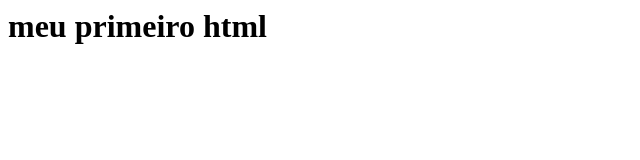
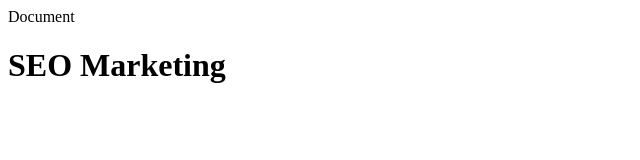
Before and after one commit to Locastrezika/locastre, a plain HTML site: page index.html in a window 1280 px wide. Shown: the whole page, without its empty margins (0-640 px from the left). Drawn offline with Linux system fonts and the light colour scheme.

Commit message:
locastre12/09

```diff
--- a/index.html
+++ b/index.html
@@ -1,5 +1,11 @@
-<html>
-<body>
-<h1>meu primeiro html</h1>
+<!DOCTYPE html>
+<html lang="en">
+<head>
+    <meta charset="UTF-8">
+    <meta name="viewport" content="width=device-width, initial-scale=1.0">
+    <locastre>Document</locastre>
+</head>
+<h1>SEO Marketing</h1>
+
 </body>
 </html>
```
